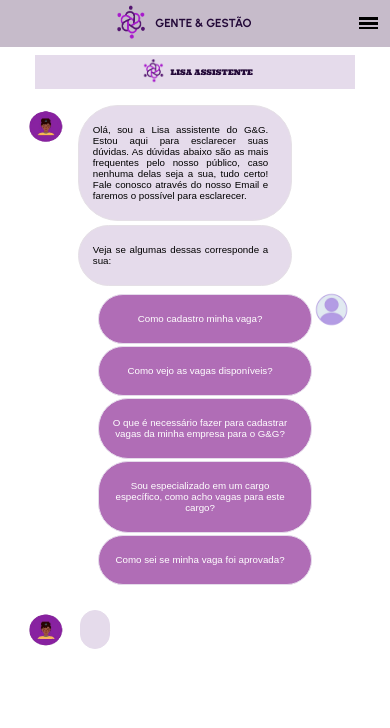
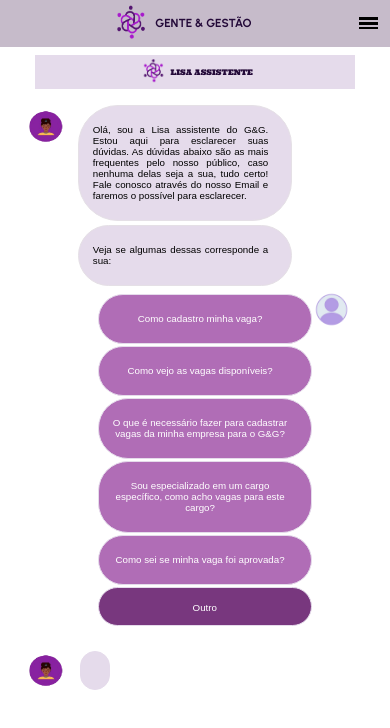
Before and after one commit to myslium/tcc-g-g, a React (Create React App) app: page /bot in a window 390 px wide. Shown: the top 728 px of the page. Built offline with nearby package versions, Linux system fonts and the light colour scheme; a web font is replaced by a local one.

Commit message:
whats no chatbot

```diff
--- a/src/componentes/intro/index.jsx
+++ b/src/componentes/intro/index.jsx
@@ -23,6 +23,8 @@ export default function Intro(props) {
           <button className='lala' onClick={props.empresa}><p>O que é necessário fazer para cadastrar vagas da minha empresa para o G&G?</p></button>
           <button className='lala' onClick={props.cargo}><p>Sou especializado em um cargo específico, como acho vagas para este cargo?</p></button>
           <button className='lala' onClick={props.mostrarCampoCpf}><p>Como sei se minha vaga foi aprovada?</p></button>
+          <a href="https://wa.me/5511986007559"><button className='outro' onClick={props.outro} ><a className='a' href="https://wa.me/5511986007559">Outro</a></button> </a>
+
         </div>
       </div>
     </div>
--- a/src/componentes/intro/index.scss
+++ b/src/componentes/intro/index.scss
@@ -60,6 +60,26 @@
                     padding: 2vw;
                     font-size: 1.5vw;
                 }
+
+        }
+
+        .outro{
+            background-color: #78377e;
+            border-radius: 30px;
+            border: 1px solid #E5DBEB;
+            width: 25vw;
+            height: 10vw;
+
+            .a{
+                padding: 2vw;
+                font-size: 1.5vw;
+                text-decoration: none;
+                color: #fff;
+
+
+            }
+
+
         }
 
     }
@@ -113,6 +133,21 @@
                         font-size: 2.5vw;
                         padding: 1vw;
                     }
+
+
+            }
+            .outro{
+
+                width: 55vw;
+                height: 10vw;
+
+                .a{
+                    padding: 1vw;
+                    font-size: 2.5vw;
+                    text-decoration: none;
+
+
+                }
 
 
             }
@@ -174,9 +209,7 @@
 
 
                 .lala{
-                    background-color: #b06db6;
-                    color: #fff;
-                    border-radius: 30px;
+
                     border: 1px solid #E5DBEB;
                     width: 55vw;
 
@@ -189,6 +222,21 @@
 
 
             }
+            .outro{
+
+                width: 55vw;
+                height: 10vw;
+
+                .a{
+                    padding: 1vw;
+                    font-size: 2.5vw;
+                    text-decoration: none;
+
+
+                }
+
+
+            }
 
 
 
--- a/src/pages/bot/index.jsx
+++ b/src/pages/bot/index.jsx
@@ -65,6 +65,7 @@ export default function Robo() {
           empresa={empresa}
           cargo={cargo}
           mostrarCampoCpf={mostrarCampoCpf}
+          outro = {outro}
         />
       );
     }, 1500);
@@ -106,6 +107,11 @@ export default function Robo() {
     }
   }
 
+  function outro(){
+    alert('Você será encaminhado para o contato do autonomo!')
+
+  }
+
   return (
     <div className="robo-secao">
       <Cabecalho
@@ -131,6 +137,7 @@ export default function Robo() {
           empresa={empresa}
           cargo={cargo}
           mostrarCampoCpf={mostrarCampoCpf}
+          outro = {outro}
         />
         <div className="resposta">
           <div>
```
